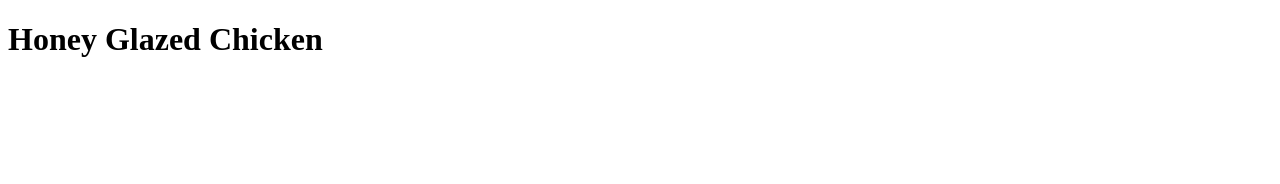
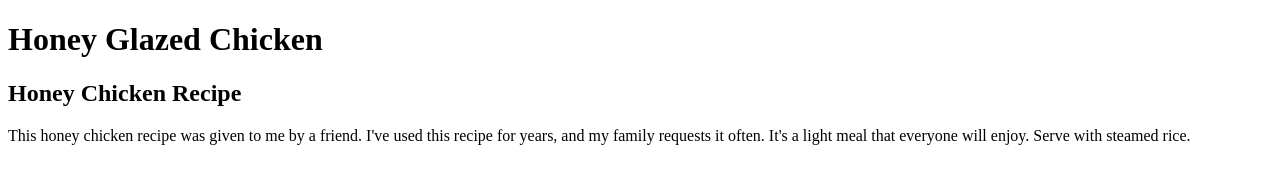
Before and after one commit to JCDEAL1/odin-recipes, a plain HTML site: page recipes/honey-glazed-chicken.html in a window 1280 px wide. Drawn offline with Linux system fonts and the light colour scheme.

Commit message:
Add img and descr to honey-glazed-chicken.html

```diff
--- a/recipes/honey-glazed-chicken.html
+++ b/recipes/honey-glazed-chicken.html
@@ -8,5 +8,10 @@
 </head>
 <body>
     <h1>Honey Glazed Chicken</h1>
+    <a href="images/Honey-Glazed-Chicken_.webp"></a>
+    <h2>Honey Chicken Recipe</h2>
+    <p>This honey chicken recipe was given to me by a friend.
+       I've used this recipe for years, and my family requests it often.
+       It's a light meal that everyone will enjoy. Serve with steamed rice.</p>
 </body>
 </html>
```
